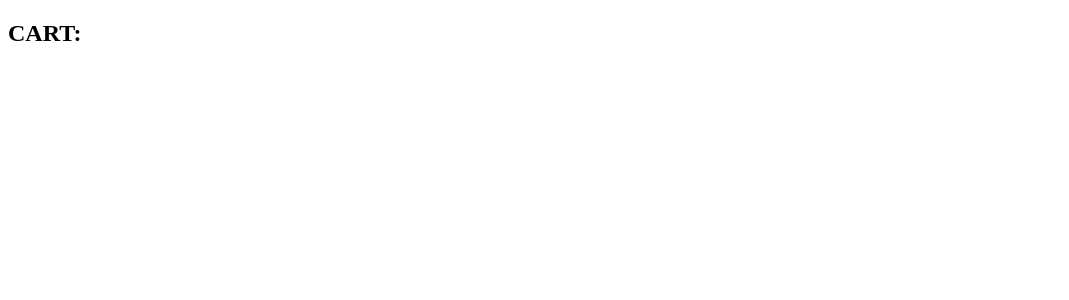
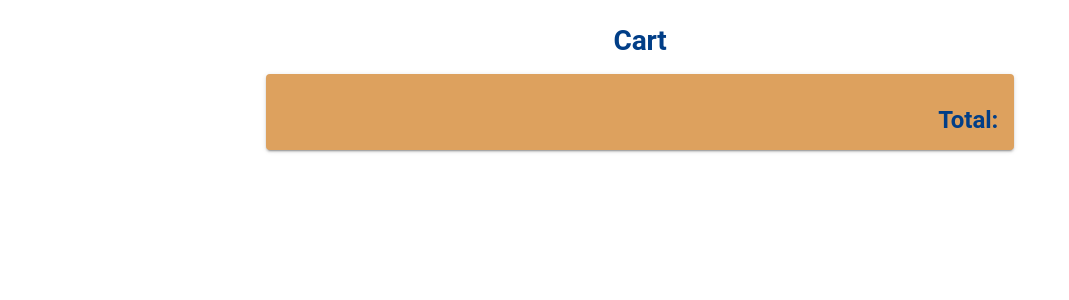
Before and after one commit to Phillipe-Jarnefors/webshop23, a React (Vite) app in the folder Frontend/: page /cart in a window 1280 px wide. Shown: the top 300 px of the page, without its empty margins (0-1069 px from the left). Built offline with nearby package versions, Linux system fonts and the light colour scheme.

Commit message:
Card styling

```diff
--- a/Frontend/src/Pages/Cart/Cart.tsx
+++ b/Frontend/src/Pages/Cart/Cart.tsx
@@ -1,20 +1,75 @@
 import { useContext } from "react";
 import { CartContext } from "../../Utilities/CartContext";
+import {
+  Avatar,
+  Container,
+  Paper,
+  List,
+  ListItem,
+  ListItemText,
+  Typography,
+} from "@mui/material";
 
 function Cart() {
   const { cart } = useContext(CartContext);
   console.log(cart);
+
+  const cartElements = cart.map((product, index) => (
+    <ListItem
+      key={index}
+      sx={{
+        borderBottom: 1,
+        display: "flex",
+        flexFlow: "row wrap",
+        gap: "1rem",
+        my: 2,
+      }}
+    >
+      <Avatar
+        variant={"rounded"}
+        alt={product.name}
+        src={product.image}
+        style={{ height: 100, width: 100 }}
+      />
+      <ListItemText
+        primary={`${product.name}`}
+        secondary={`${product.quantity} st á ${product.price} kr`}
+      />
+    </ListItem>
+  ));
+
   return (
-    <div>
-      <h2>CART:</h2>
-      {cart.map((product, index) => (
-        <div key={index}>
-          <p>
-            {product.quantity} st {product.name} á {product.price} $
-          </p>
-        </div>
-      ))}
-    </div>
+    <Container
+      sx={{
+        display: "flex",
+        flexDirection: "column",
+        alignItems: "center",
+        justifyContent: "center",
+        maxWidth: "sm",
+      }}
+    >
+      <Typography
+        variant="h2"
+        sx={{ mx: 4, textAlign: "center", color: "primary.main", m: 2 }}
+      >
+        Cart
+      </Typography>
+      <Paper
+        elevation={2}
+        sx={{
+          backgroundColor: "#DDA15E",
+          width: { sm: "100%", md: "65%" },
+        }}
+      >
+        <List>{cartElements}</List>
+        <Typography
+          variant="h3"
+          sx={{ mx: 4, textAlign: "right", color: "primary.main", m: 2 }}
+        >
+          Total:
+        </Typography>
+      </Paper>
+    </Container>
   );
 }
 
--- a/Frontend/src/Pages/Products/AllProducts.tsx
+++ b/Frontend/src/Pages/Products/AllProducts.tsx
@@ -7,7 +7,7 @@ import { useLoaderData, Link, useNavigate } from "react-router-dom";
 import { Product } from "../../Utilities/Interfaces.ts";
 import { useContext } from "react";
 import CartIcon from "@mui/icons-material/AddShoppingCart";
-import { CartContext } from "../../Utilities/CartContext.tsx"
+import { CartContext } from "../../Utilities/CartContext.tsx";
 
 export function loader(): Promise<Product[]> {
   return getProducts();
@@ -24,7 +24,7 @@ export default function AllProducts() {
 
     // navigera till sidan ProductDetail.tsx när man klickar på produkt
     navigate(`/products/productdetail/${product._id}`);
-}
+  };
 
   const productsElements = products.map((product) => (
     <Paper
```
